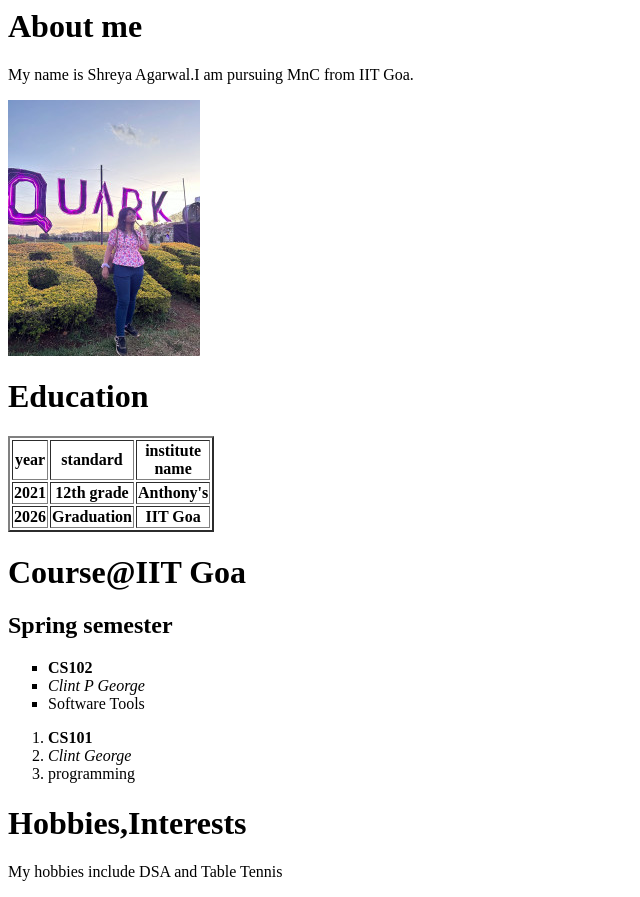
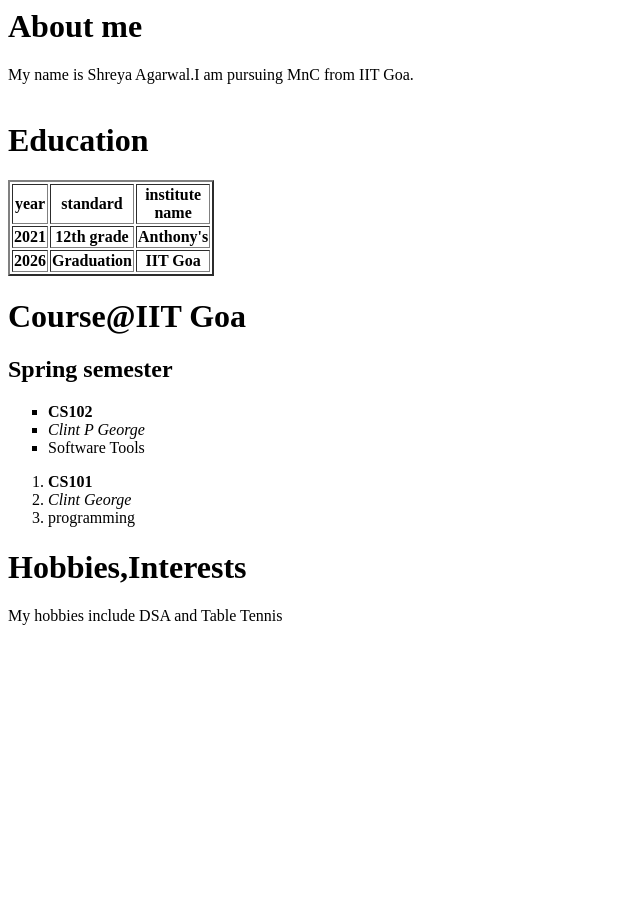
Before and after one commit to Shreya-2407/Shreya-2407.github.io, a plain HTML site: page index.html in a window 1280 px wide. Shown: the whole page, without its empty margins (0-640 px from the left). After the commit the page ends 800 px from the top, so only its background shows below. Drawn offline with Linux system fonts and the light colour scheme.

Commit message:
Update index.html

```diff
--- a/index.html
+++ b/index.html
@@ -8,7 +8,7 @@
 
 
 <p>My name is Shreya Agarwal.I am pursuing MnC from IIT Goa.</p>
-	<img src = "https://raw.githubusercontent.com/Shreya-2407/Shreya-2407.github.io/main/WhatsApp%20Image%202023-03-28%20at%2000.32.20.jpg">
+	<img src = "">
 
 
 
```
